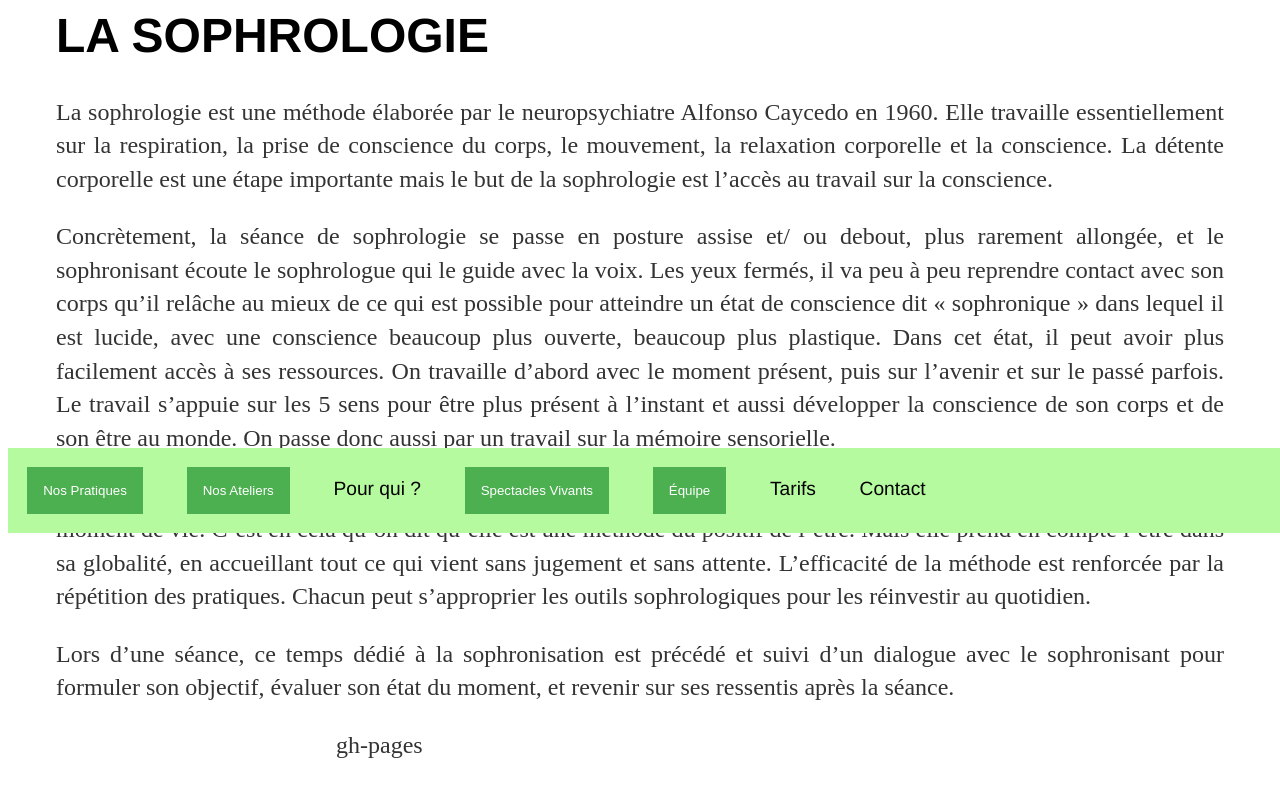
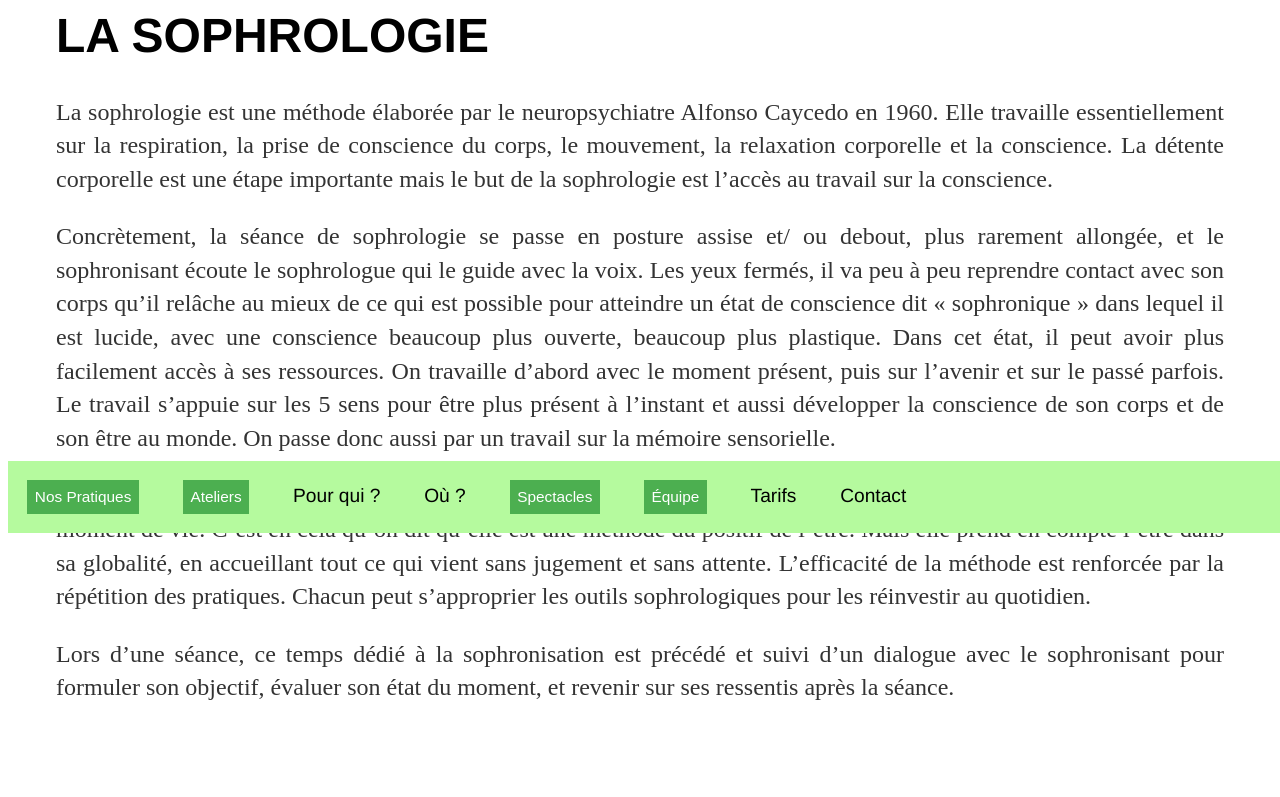
Before and after one commit to leshnik/revertouthaut, a Jekyll site: the page built from sophrologie.md, in a window 1280 px wide, cut to the strip 367-1258 px from the top of the page. Shown: the top 797 px of the strip. Built offline with Jekyll 4.4.1, drawn with Linux system fonts in a browser that asks for light colours.

Commit message:
Changes to menus

```diff
--- a/_includes/nav-links.html
+++ b/_includes/nav-links.html
@@ -8,7 +8,7 @@
 </div>
 </li>
 <li class="dropdown">
-  <button class="dropbtn">Nos Ateliers</button><div class="dropdown-content">
+  <button class="dropbtn">Ateliers</button><div class="dropdown-content">
    <a href="/ateliers-art-therapie">Ateliers Art-Thérapie</a>
     <a href="/ateliers-sophrologie">Ateliers Sophrologie</a>
     <a href="/artistiques">Ateliers Artistiques</a>
@@ -18,8 +18,9 @@
   </div>
 </li>
 <li>Pour qui ?</li>
+<li>Où ?</li>
 <li class="dropdown">
-  <button class="dropbtn">Spectacles Vivants</button><div class="dropdown-content">
+  <button class="dropbtn">Spectacles</button><div class="dropdown-content">
    <a href="/spectacles">Présentation</a>
     <a href="/leh">Les Êtres Humaines</a>
   <a href="/blem">Bercer l'enfant manquant</a>
--- a/css/main.css
+++ b/css/main.css
@@ -123,9 +123,10 @@ p {
 .dropbtn {
   background-color: #4CAF50;
   color: white;
-  padding: 16px;
+  padding: .5em;
   border: none;
   cursor: pointer;
+  font-size: .8em;
 }
 .dropdown {
   position: relative;
--- a/sophrologie.md
+++ b/sophrologie.md
@@ -14,4 +14,3 @@ La sophrologie travaille avec les ressources et les valeurs de chacun, en prenan
 
 
 Lors d'une séance, ce temps dédié à la sophronisation est précédé et suivi d'un dialogue avec le sophronisant pour formuler son objectif, évaluer son état du moment, et revenir sur ses ressentis après la séance.
->>>>>>> gh-pages
```
Also changed, not shown: cassandra.md (+1 -1 lines).
